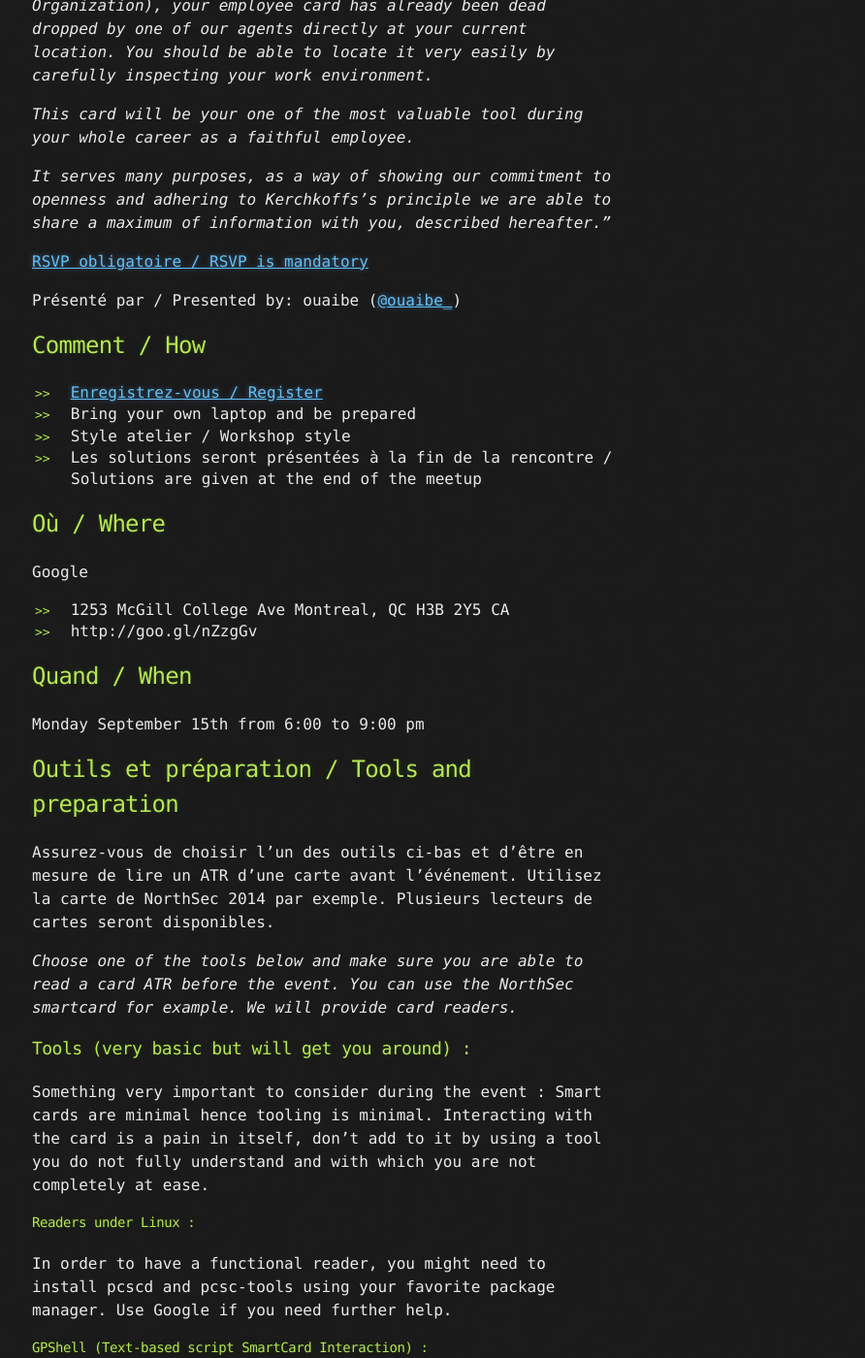
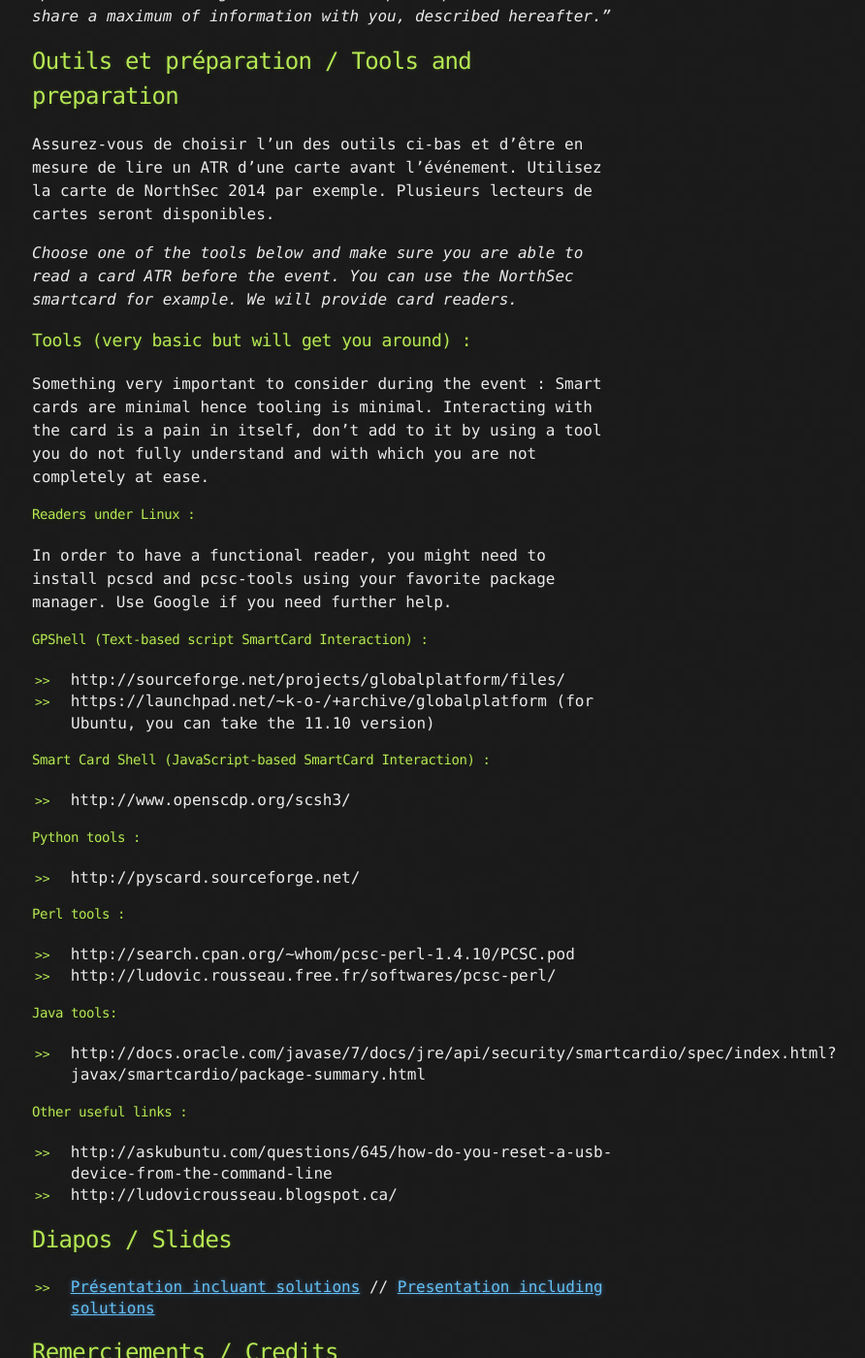
Before and after one commit to montrehack/montrehack.github.com, a Jekyll site: the page built from _posts/2014-09-15-nsec-smartcards.md, in a window 1280 px wide and 1400 px high, scrolled down 1367 px. Shown: the whole window at 97% size, without its empty margins (307-1199 px from the left). Built offline with Jekyll 4.4.1, drawn with Linux system fonts in a browser that asks for light colours; Markdown is read by kramdown in place of the engine named in the settings; comment, search, counter and statistics services are not loaded; some of the changed text lies outside the part shown.

Commit message:
archives: aligned nsec smartcard archive with others

```diff
--- a/_posts/2014-09-15-nsec-smartcards.md
+++ b/_posts/2014-09-15-nsec-smartcards.md
@@ -36,27 +27,6 @@ as a faithful employee.*
 *It serves many purposes, as a way of showing our commitment to openness and
 adhering to Kerchkoffs's principle we are able to share a maximum of
 information with you, described hereafter."*
-
-[RSVP obligatoire / RSVP is mandatory](https://www.eventbrite.ca/e/montrehack-septembre-september-northsec-smartcards-tickets-12926039131)
-
-Présenté par / Presented by: ouaibe ([@ouaibe_](https://twitter.com/ouaibe_))
-
-## Comment / How
-* [Enregistrez-vous / Register](https://www.eventbrite.ca/e/montrehack-septembre-september-northsec-smartcards-tickets-12926039131)
-* Bring your own laptop and be prepared
-* Style atelier / Workshop style
-* Les solutions seront présentées à la fin de la rencontre / Solutions are given at the end of the meetup
-
-## Où / Where
-
-Google
-
-* 1253 McGill College Ave Montreal, QC H3B 2Y5 CA
-* http://goo.gl/nZzgGv
-
-## Quand / When
-
-Monday September 15th from 6:00 to 9:00 pm
 
 ## Outils et préparation / Tools and preparation
 
@@ -108,6 +78,16 @@ help.
 * http://askubuntu.com/questions/645/how-do-you-reset-a-usb-device-from-the-command-line
 * http://ludovicrousseau.blogspot.ca/
 
+## Diapos / Slides
+
+* [Présentation incluant solutions](/archives/14-09-nsec-smartcards/) // [Presentation including solutions](/archives/14-09-nsec-smartcards/)
+
+## Remerciements / Credits
+
+* Présenté par / Presented by: ouaibe ([@ouaibe_](https://twitter.com/ouaibe_))
+* [NorthSec](https://nsec.io/)
+
+
 <hr/>
 
 [Intéressé à présenter? / Interested to present a challenge?](https://github.com/montrehack/montrehack.github.com/wiki/Present-at-Montrehack)
```
Also changed, not shown: other parts of _posts/2014-09-15-nsec-smartcards.md (+0 -9 lines).
